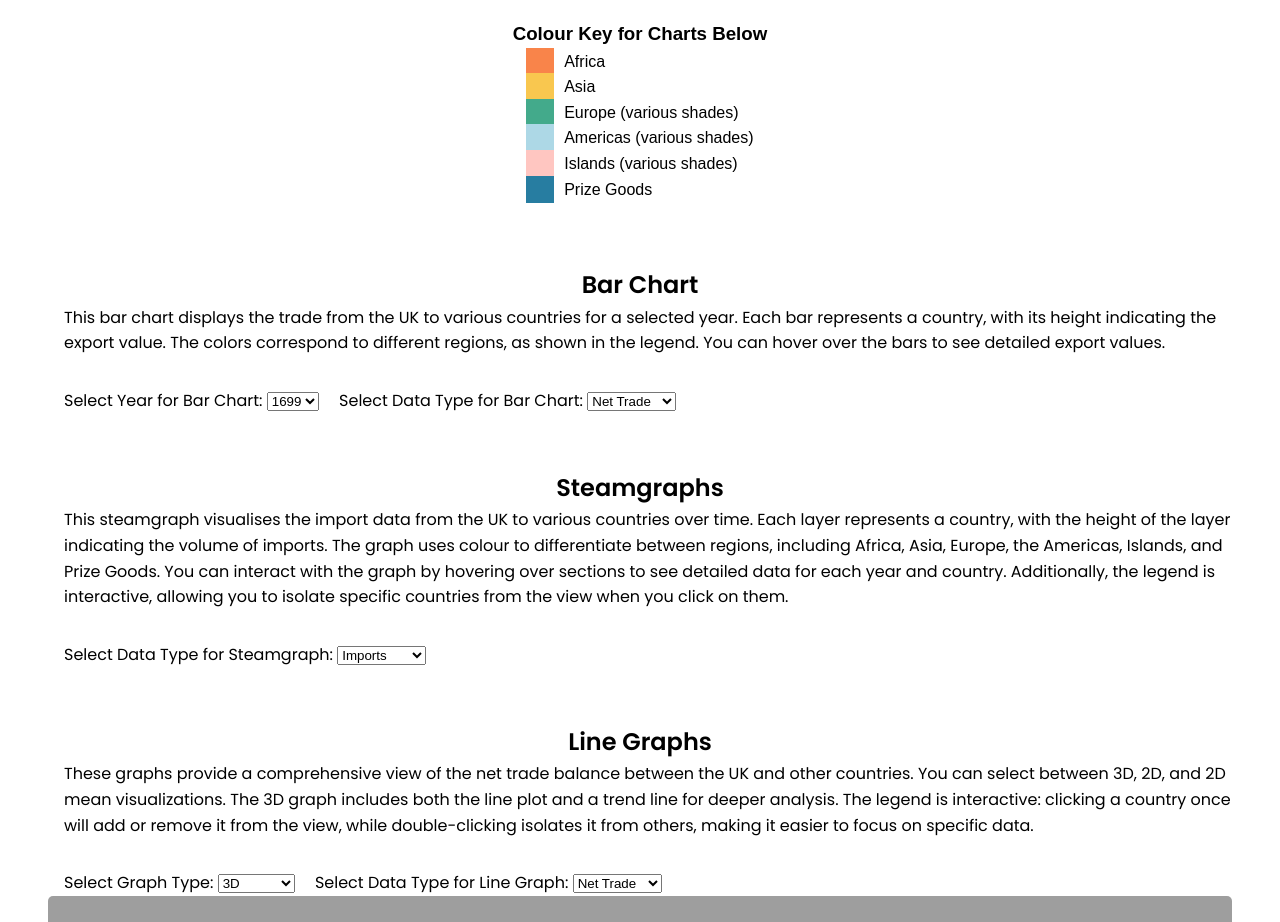
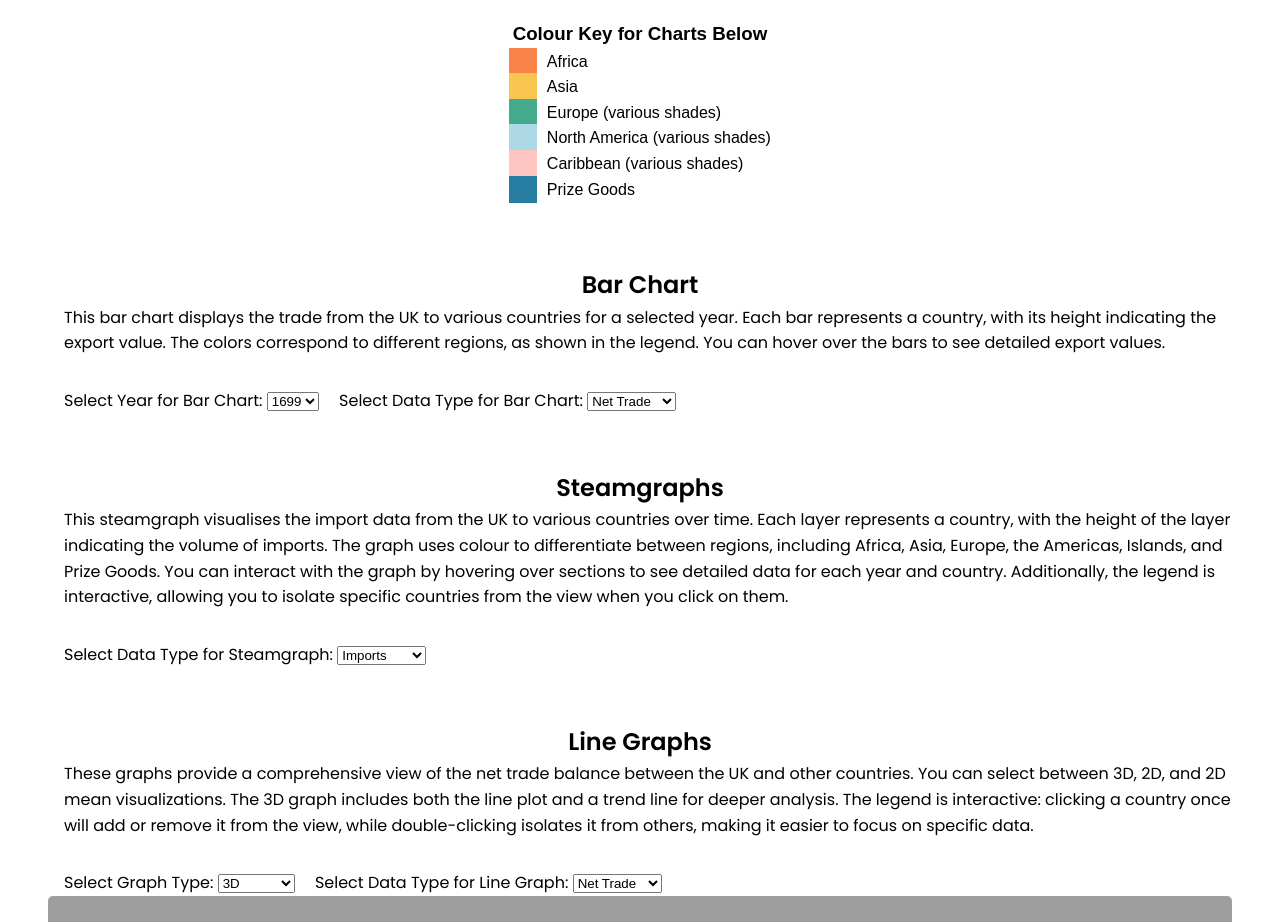
Before and after one commit to edmond-smith/tradedata, a plain HTML site: page index.html in a window 1280 px wide. Shown: the part 1180-2102 px from the top of the page. Drawn offline with Linux system fonts and the light colour scheme; grey boxes are pictures that could not be loaded; a script that the page names is missing.

Commit message:
“james”

```diff
--- a/index.html
+++ b/index.html
@@ -49,8 +49,8 @@
                     <li><span style="background-color: #f9844a; padding: 5px; margin-right: 10px;">&nbsp;&nbsp;&nbsp;&nbsp;</span>Africa</li>
                     <li><span style="background-color: #f9c74f; padding: 5px; margin-right: 10px;">&nbsp;&nbsp;&nbsp;&nbsp;</span>Asia</li>
                     <li><span style="background-color: #43aa8b; padding: 5px; margin-right: 10px;">&nbsp;&nbsp;&nbsp;&nbsp;</span>Europe (various shades)</li>
-                    <li><span style="background-color: #add8e6; padding: 5px; margin-right: 10px;">&nbsp;&nbsp;&nbsp;&nbsp;</span>Americas (various shades)</li>
-                    <li><span style="background-color: #ffc6c1; padding: 5px; margin-right: 10px;">&nbsp;&nbsp;&nbsp;&nbsp;</span>Islands (various shades)</li>
+                    <li><span style="background-color: #add8e6; padding: 5px; margin-right: 10px;">&nbsp;&nbsp;&nbsp;&nbsp;</span>North America (various shades)</li>
+                    <li><span style="background-color: #ffc6c1; padding: 5px; margin-right: 10px;">&nbsp;&nbsp;&nbsp;&nbsp;</span>Caribbean (various shades)</li>
                     <li><span style="background-color: #277da1; padding: 5px; margin-right: 10px;">&nbsp;&nbsp;&nbsp;&nbsp;</span>Prize Goods</li>
                 </ul>
             </div>
```
